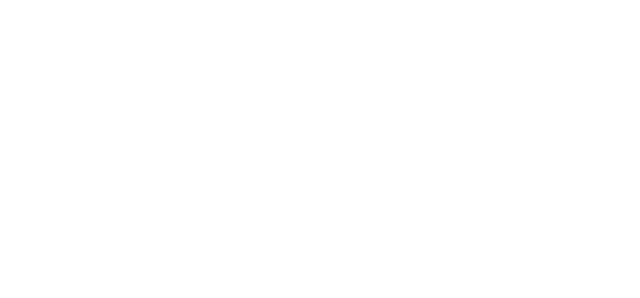
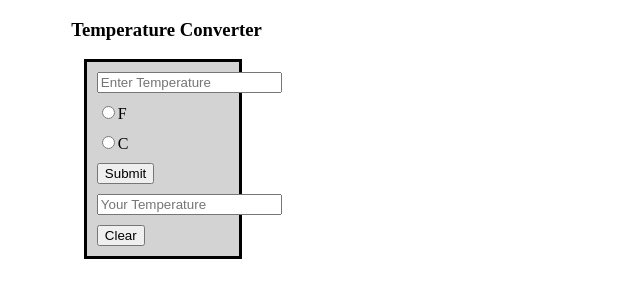
Before and after one commit to blairvansant/js-converter, a plain HTML site: page index.html in a window 1280 px wide. Shown: the whole page, without its empty margins (0-640 px from the left). Drawn offline with Linux system fonts and the light colour scheme.

Commit message:
added html and css

```diff
--- a/index.html
+++ b/index.html
@@ -1,10 +1,31 @@
 <!DOCTYPE html>
 <html>
 <head>
-	<title></title>
+	<title>Temperature Converter</title>
+	<link rel="stylesheet" type="text/css" href="styles.css">
 </head>
+
 <body>
+<p><h3>Temperature Converter</h3></p>
+	<article class="box">
+		<div><input type="text" placeholder="Enter Temperature"></div>
+		<div><input type="radio" name="F">F</input></div>
+		<div><input type="radio" name="C">C</input></div>
+		<div><input type="submit"></div>
+		<div><input type="text" placeholder="Your Temperature"></div>
+		<div><button>Clear</button></div>
 
-<script type="text/javascript" src="converter.js"></script>
+
+
+
+
+
+
+
+
+
+
+	</article>
+	<script type="text/javascript" src="converter.js"></script>
 </body>
 </html>
--- a/styles.css
+++ b/styles.css
@@ -0,0 +1,15 @@
+h3 {
+	margin-left: 5%;
+}
+
+.box {
+	display: block;
+	border-style: solid;
+	width: 12%;
+	background-color: lightgrey;
+	margin-left: 6%;
+}
+
+div {
+	margin: 10px;
+}
```
